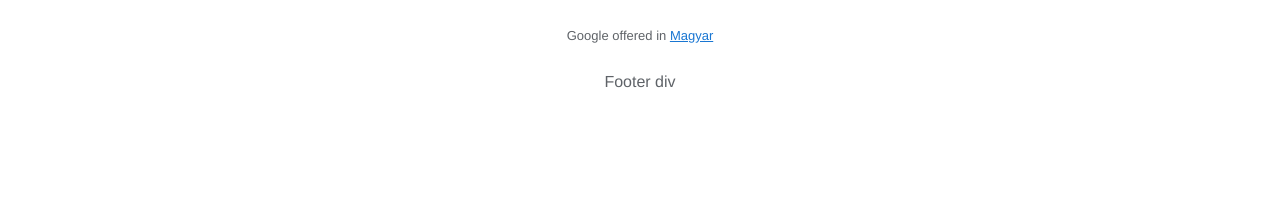
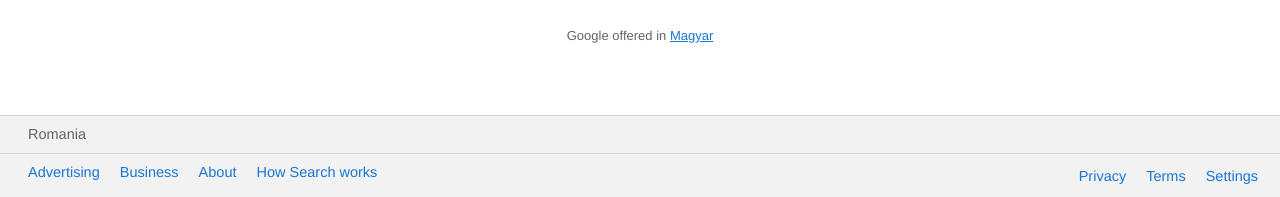
Before and after one commit to raduprp/GoogleCloneVUEJS, a Vue app: page / in a window 1280 px wide. Shown: the part 600-797 px from the top of the page. Built offline with nearby package versions, Linux system fonts and the light colour scheme.

Commit message:
Footer added to the project

```diff
--- a/src/App.vue
+++ b/src/App.vue
@@ -6,7 +6,7 @@
       </div>
       <router-view/>
       <div>
-        Footer div
+        <Footer/>
       </div>
     </div>
 
@@ -16,12 +16,14 @@
 <script>
 
 import Appbar from './components/Appbar';
+import Footer from './components/Footer';
 
 export default {
   name: 'App',
 
 components: {
   Appbar,
+  Footer,
 },
 
   data: () => ({
--- a/src/components/Footer.vue
+++ b/src/components/Footer.vue
@@ -0,0 +1,61 @@
+<template>
+    <div class="_footer">
+        <v-row class="text-left">
+            <v-col class="ml-5" cols="6" sm="3" md="5">
+                <div class="pa-2" outline tile>Romania</div>
+            </v-col>
+
+        </v-row>
+        <v-row class="_footer-links" no-gutters>
+            <v-col cols="12" sm="5" md="10">
+            <div class="pa-2 ml-5 links" outlined tile>
+          <router-link to="/">Advertising</router-link>
+          <router-link to="/">Business</router-link>
+          <router-link to="/">About</router-link>
+          <router-link to="/">How Search works</router-link>
+        </div>
+      </v-col>
+      <v-col cols="12" md="2" sm="5">
+        <div class="pa-3 links _links_right" outlined tile>
+          <router-link to="/">Privacy</router-link>
+          <router-link to="/">Terms</router-link>
+          <router-link to="/">Settings</router-link>
+        </div>
+      </v-col>
+    </v-row>
+    </div>
+</template>
+<style scoped>
+._footer {
+  color: #5f6368;
+  font-size: 14.5px;
+  background: #f2f2f2;
+  border-top: 1px solid #d2d2d2;
+  position: absolute;
+  bottom: 0;
+  width: 100%;
+}
+._links_right {
+  padding-left: 10px;
+}
+.links {
+  display: flex;
+}
+.links a {
+  padding-right: 20px;
+}
+._footer-links {
+  justify-content: space-between;
+  border-top: 1px solid #d2d2d2;
+}
+a:visited {
+  color: #5f6368;
+}
+a {
+  color: #5f6368;
+  text-decoration: none;
+}
+a:hover {
+  text-decoration: underline;
+}
+</style>
```
